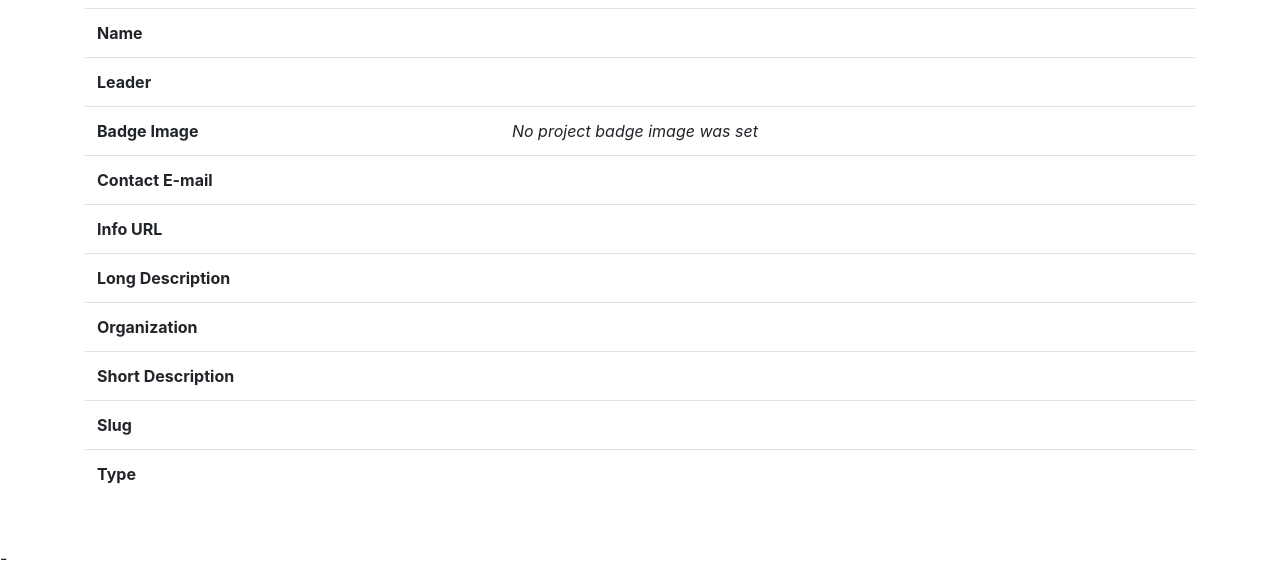
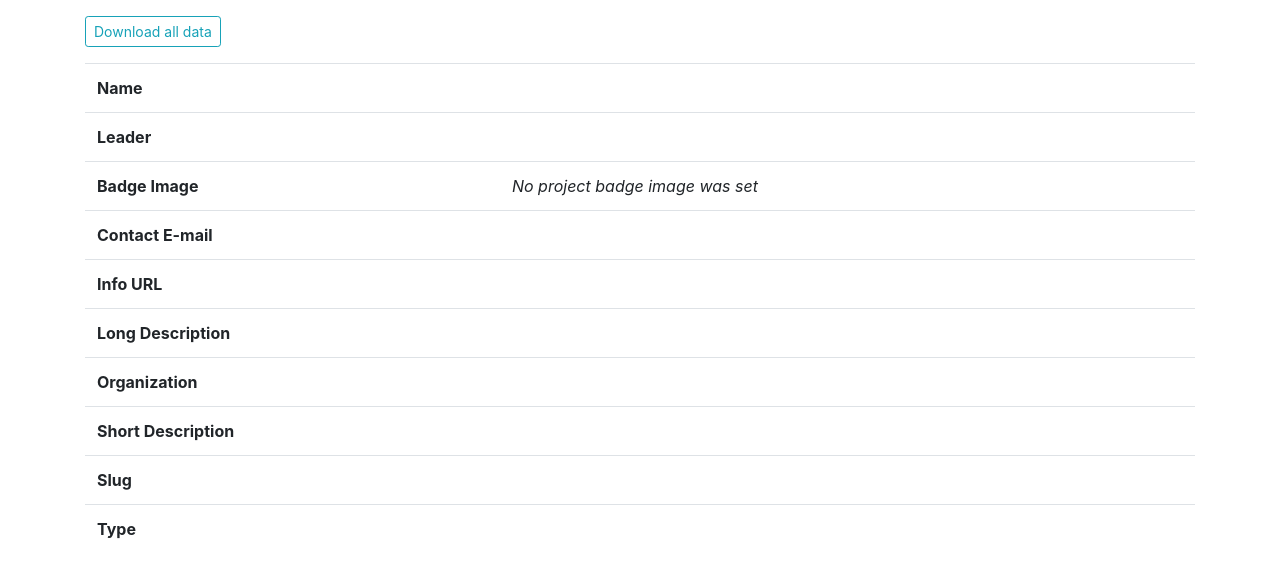
Before and after one commit to OpenHumans/oh-proj-management, a Django app: page / in a window 1280 px wide. Shown: the part 152-719 px from the top of the page. Run offline with Django 3.2, Linux system fonts and the light colour scheme; the visitor is signed in with stand-in values (Sample User, id 1); data that the repository does not hold is empty; some libraries are stand-ins or nearby versions.

Commit message:
added download zip file option

```diff
--- a/oh_proj_management/urls.py
+++ b/oh_proj_management/urls.py
@@ -3,7 +3,8 @@ from django.contrib import admin
 from django.contrib.auth.decorators import login_required
 
 from project_admin.views import HomeView, MembersView, GroupsView, LoginView, LogoutView, \
-    create_group, update_group, delete_group, add_to_groups, remove_member, create_note, update_note, delete_note
+    create_group, update_group, delete_group, add_to_groups, remove_member, create_note, update_note, \
+    delete_note, download_zip_file
 
 urlpatterns = [
     path('admin/', admin.site.urls),
@@ -22,4 +23,5 @@ urlpatterns = [
     path('create_note/<int:member_id>', create_note, name='create_note'),
     path('update_note/<int:note_id>', update_note, name='update_note'),
     path('delete_note/<int:note_id>', delete_note, name='delete_note'),
+    path('download_zip_file', download_zip_file, name='download_zip_file'),
 ]
--- a/project_admin/templates/project_admin/home.html
+++ b/project_admin/templates/project_admin/home.html
@@ -3,6 +3,7 @@
 {% block main_container %}
 
   <h1>Hello User: {{project.user}}</h1>
+  <h5><a class="my-2 btn btn-sm btn-outline-info" href="{% url 'download_zip_file' %}">Download all data</a></h5>
 
   <table class="table table-hover">
     <tr>
--- a/project_admin/views.py
+++ b/project_admin/views.py
@@ -1,5 +1,9 @@
 import dateutil.parser
 import requests
+import os
+import zipfile
+from io import BytesIO
+from django.http import HttpResponse
 from django.contrib import messages
 from django.shortcuts import redirect
 from django.urls import reverse_lazy
@@ -223,3 +227,29 @@ def delete_note(request, note_id):
     project = Project.objects.get(user=request.user)
     project.note_set.get(pk=note_id).delete()
     return redirect('members')
+
+
+def download_zip_file(request):
+    project = Project.objects.get(user=request.user)
+    file_names = project.file_set.all().values_list('download_url', 'basename', 'id', named=True)
+    zip_subdir = str(request.user)
+    zip_filename = zip_subdir + '.zip'
+    byte_stream = BytesIO()
+
+    with zipfile.ZipFile(byte_stream, 'w') as zf:
+        for filename in file_names:
+            file_response = requests.get(filename.download_url)
+            if file_response.status_code == 200:
+                new_filename = filename.basename + '-' + str(filename.id)
+                with open(new_filename, 'wb') as f:
+                    f.write(file_response.content)
+                zip_path = os.path.join(zip_subdir, new_filename)
+                zf.write(new_filename, zip_path)
+                os.remove(new_filename)
+            else:
+                messages.error(request, str(file_response.status_code) +
+                               ': Something went wrong with file download', 'danger')
+                return redirect('home')
+    resp = HttpResponse(byte_stream.getvalue(), content_type='application/x-zip-compressed')
+    resp['Content-Disposition'] = 'attachment; filename=%s' % zip_filename
+    return resp
```
